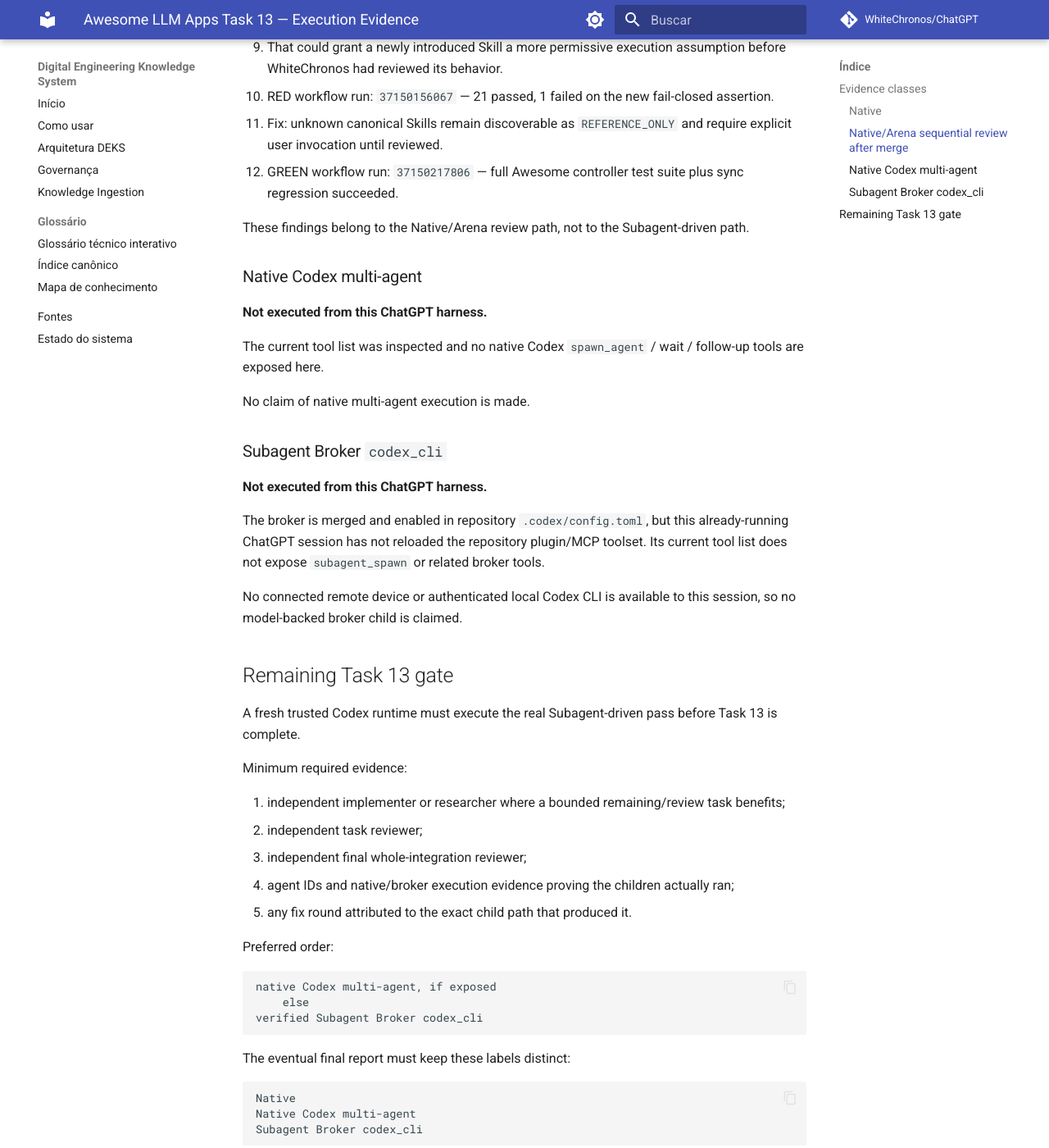
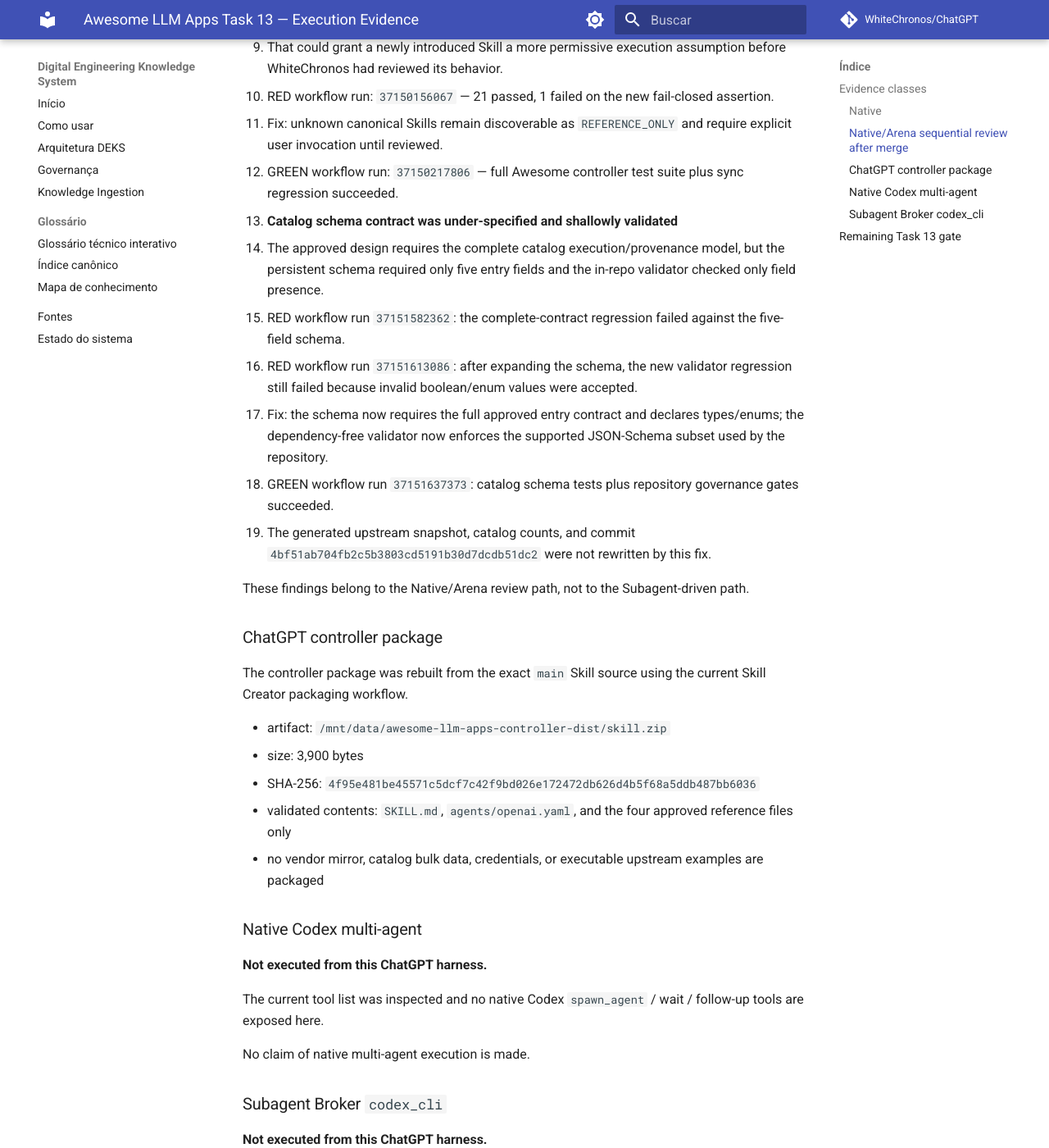
Before and after one commit to WhiteChronos/ChatGPT, an MkDocs documentation site: the page built from docs/superpowers/reports/2026-10-03-awesome-llm-apps-task13-evidence.md, in a window 1280 px wide and 1400 px high, scrolled down 2088 px. Shown: the whole window at 82% size. Built offline with MkDocs 1.6.1 and Material for MkDocs 9.7.7, drawn with Linux system fonts in a browser that asks for light colours; comment, search, counter and statistics services are not loaded.

Commit message:
docs: record Awesome schema hardening and package evidence

```diff
--- a/docs/superpowers/reports/2026-10-03-awesome-llm-apps-task13-evidence.md
+++ b/docs/superpowers/reports/2026-10-03-awesome-llm-apps-task13-evidence.md
@@ -66,7 +66,26 @@
    - Fix: unknown canonical Skills remain discoverable as `REFERENCE_ONLY` and require explicit user invocation until reviewed.
    - GREEN workflow run: `37150217806` — full Awesome controller test suite plus sync regression succeeded.
 
+3. **Catalog schema contract was under-specified and shallowly validated**
+   - The approved design requires the complete catalog execution/provenance model, but the persistent schema required only five entry fields and the in-repo validator checked only field presence.
+   - RED workflow run `37151582362`: the complete-contract regression failed against the five-field schema.
+   - RED workflow run `37151613086`: after expanding the schema, the new validator regression still failed because invalid boolean/enum values were accepted.
+   - Fix: the schema now requires the full approved entry contract and declares types/enums; the dependency-free validator now enforces the supported JSON-Schema subset used by the repository.
+   - GREEN workflow run `37151637373`: catalog schema tests plus repository governance gates succeeded.
+   - The generated upstream snapshot, catalog counts, and commit `4bf51ab704fb2c5b3803cd5191b30d7dcdb51dc2` were not rewritten by this fix.
+
 These findings belong to the Native/Arena review path, not to the Subagent-driven path.
+
+### ChatGPT controller package
+
+The controller package was rebuilt from the exact `main` Skill source using the current Skill Creator packaging workflow.
+
+- artifact: `/mnt/data/awesome-llm-apps-controller-dist/skill.zip`
+- size: 3,900 bytes
+- SHA-256: `4f95e481be45571c5dcf7c42f9bd026e172472db626d4b5f68a5ddb487bb6036`
+- validated contents: `SKILL.md`, `agents/openai.yaml`, and the four approved reference files only
+- no vendor mirror, catalog bulk data, credentials, or executable upstream examples are packaged
+
 
 ### Native Codex multi-agent
 
```
